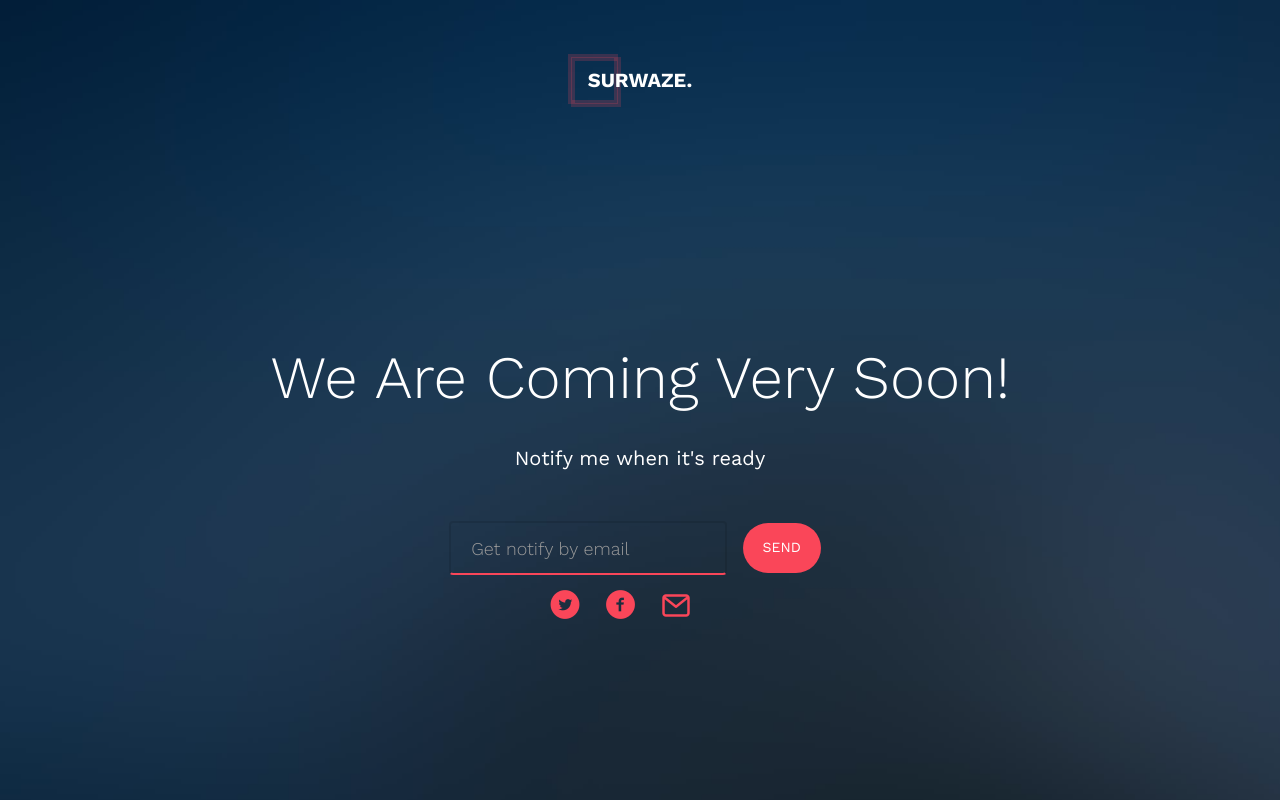
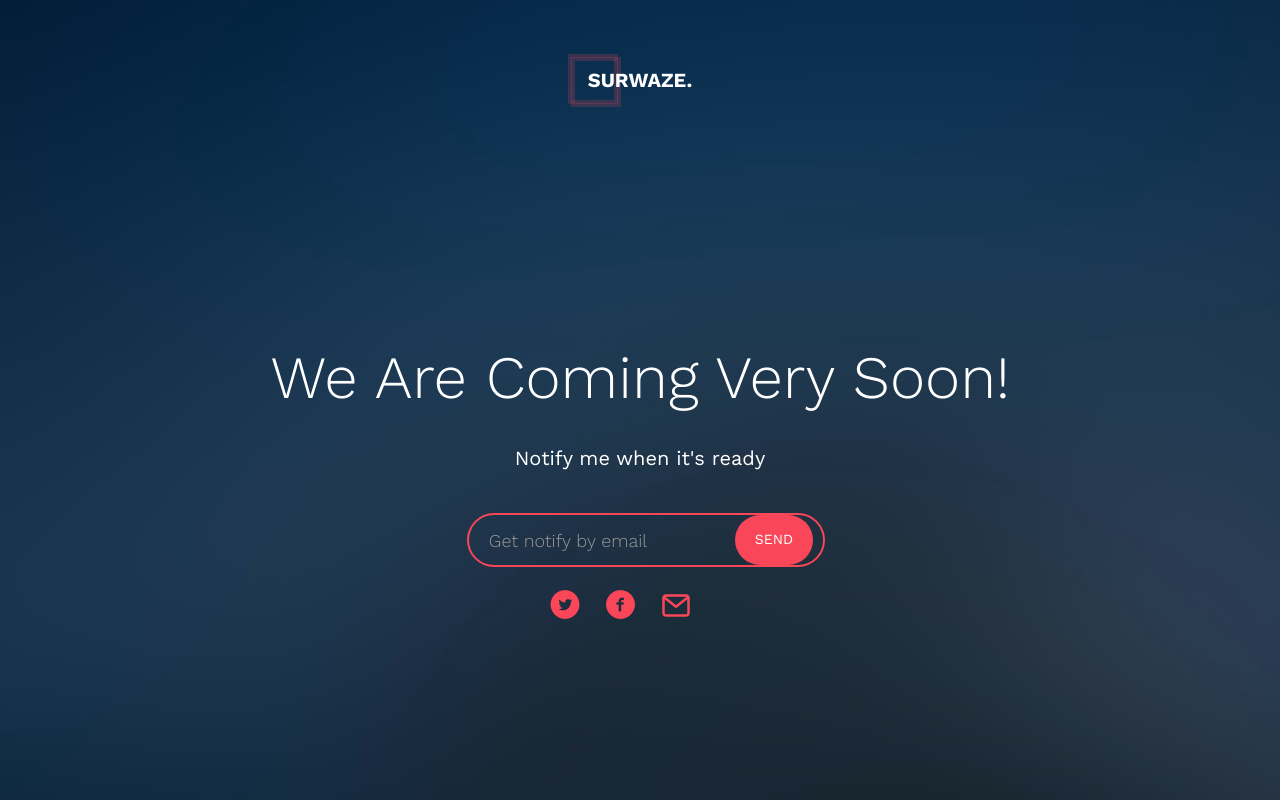
Before and after one commit to Surwaze/surwaze.github.io, a plain HTML site: page index.html in a window 1280 px wide. Shown: the top 800 px of the page. Drawn offline with nearby package versions, Linux system fonts and the light colour scheme; files whose address does not match are found by name.

Commit message:
Button Insdide Input

```diff
--- a/css/style.css
+++ b/css/style.css
@@ -695,3 +695,16 @@ padding-right: 10px;
 text-align: center;
 /*width: 500px;*/
 }
+#email{
+  padding: 0px;
+  padding-left: 20px;
+  padding-right: 100px;
+  border-color: #f94659;
+  border-radius: 100px;
+  color: #fff;
+}
+#button_submit{
+  padding: 0px;
+  margin: 0px;
+  margin-left: -90px;
+}
--- a/index.html
+++ b/index.html
@@ -75,8 +75,8 @@
                                     <form class="form-inline" id="form">
                                         <div class="col-md-12 col-md-offset-0">
                                             <div class="form-group">
-                                                <input type="email" class="form-control" id="email" placeholder="Get notify by email" style="border-bottom-color:#F94659;">
-                                                <button type="submit" class="btn btn-primary" style="margin: 10px;">Send</button>
+                                                <input type="email" class="form-control" id="email" placeholder="Get notify by email">
+                                                <button type="submit" class="btn btn-primary" id="button_submit">Send</button>
                                             </div>
                                         </div>
                                     </form>
```
